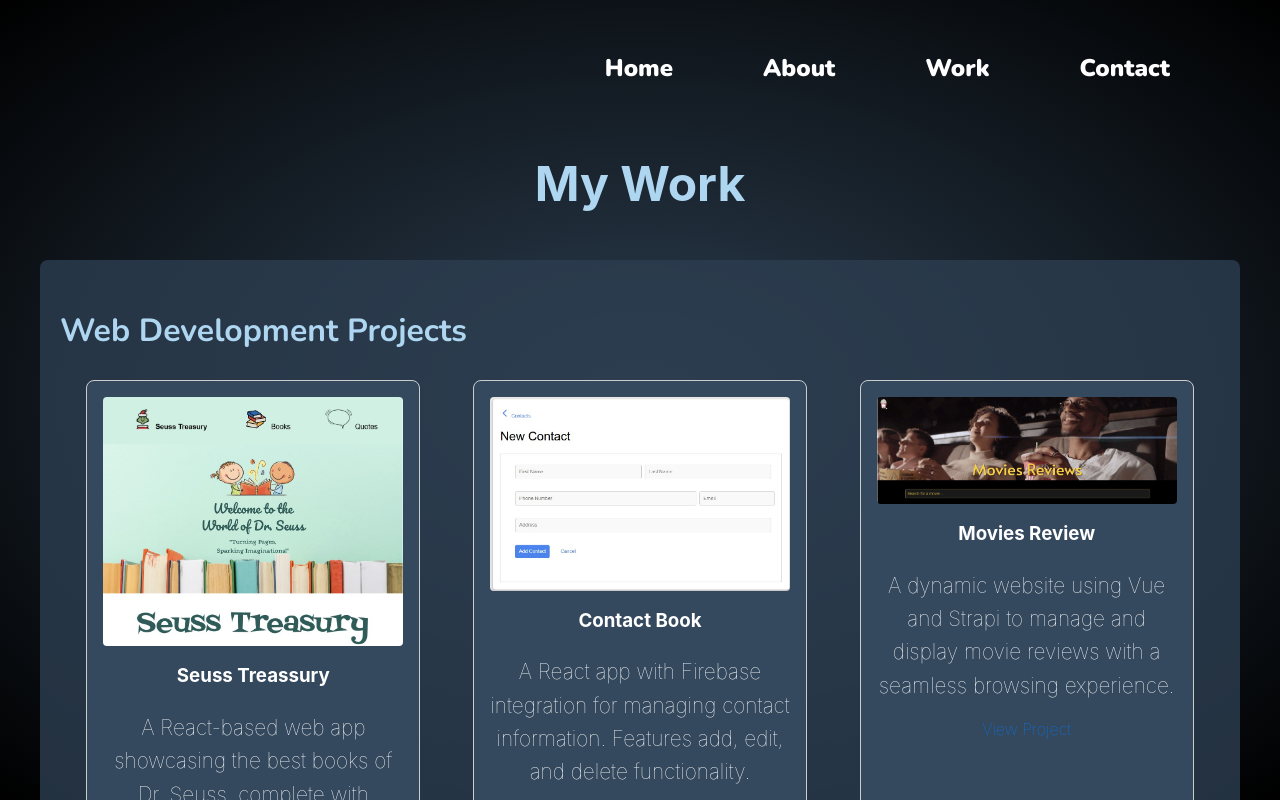
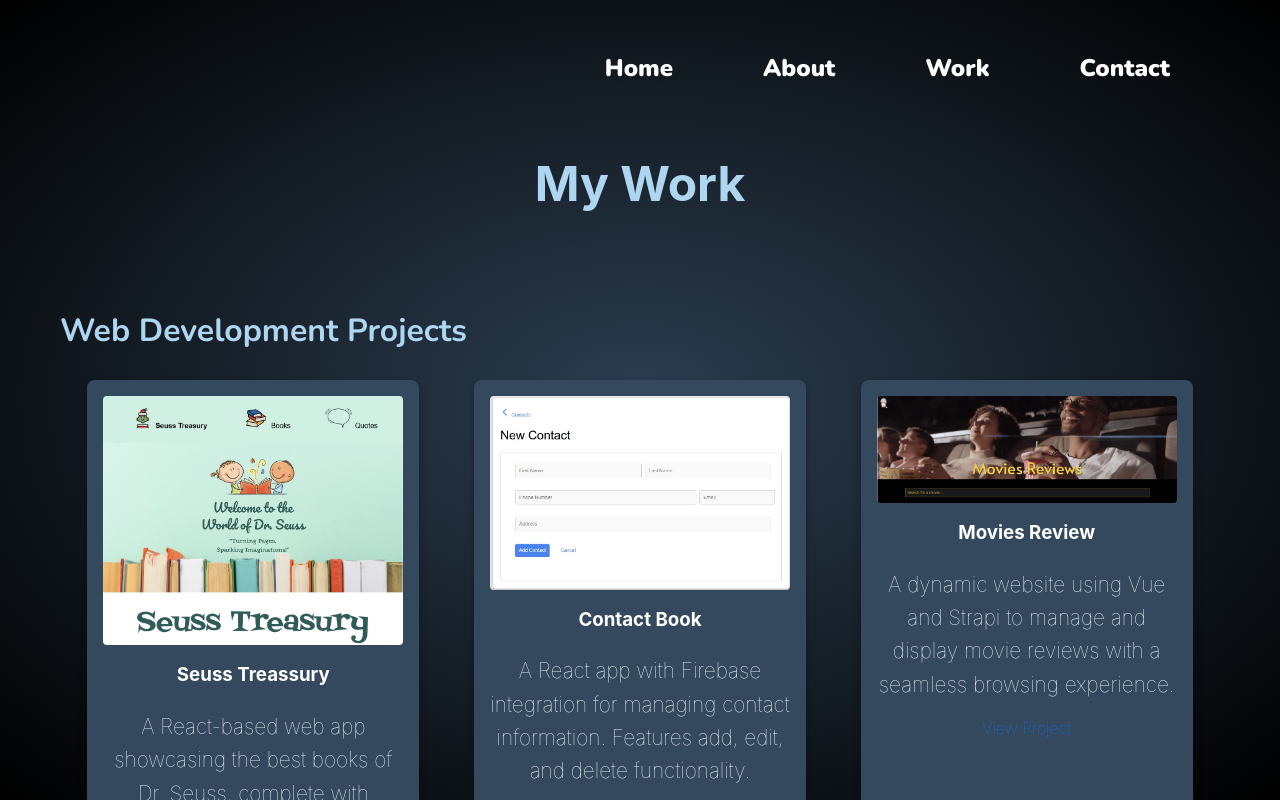
Before and after one commit to muri0031/my-vue-app, a Vue app: page /work in a window 1280 px wide. Shown: the top 800 px of the page. Built offline with nearby package versions, Linux system fonts and the light colour scheme; a web font is replaced by a local one.

Commit message:
cards changed

```diff
--- a/src/components/ProjectCard.vue
+++ b/src/components/ProjectCard.vue
@@ -19,12 +19,12 @@ export default {
 
   <style scoped>
   .project-card {
-    border: 1px solid #ccc;
     border-radius: 8px;
     padding: 16px;
     margin: 10px;
     width: 300px;
     text-align: center;
+    box-shadow: 0 4px 10px rgba(0, 0, 0, 0.3);
   }
 
   .project-card img {
--- a/src/views/Work.vue
+++ b/src/views/Work.vue
@@ -101,7 +101,6 @@ export default {
   section {
     margin: 40px 0;
     padding: 20px; /* Add padding to sections */
-  background-color: rgba(44, 62, 80, 0.8); /* Slightly transparent background */
   border-radius: 8px; /* Rounded corners */
   }
 
@@ -123,11 +122,12 @@ export default {
   background-color: #34495E; /* Card background color */
   border-radius: 8px; /* Rounded corners */
   overflow: hidden; /* Hide overflow */
-  transition: transform 0.3s; /* Smooth hover effect */
+  transition: transform 0.3s,  box-shadow 0.3s; /* Smooth hover effect */
 }
 
 .project-card:hover {
   transform: scale(1.05); /* Scale up on hover */
+  box-shadow: 0 0 20px rgba(174, 214, 241, 0.8), 0 0 40px rgba(174, 214, 241, 0.6);
 }
 .project-card img {
   width: 100%; /* Full width for images height: auto; /* Maintain aspect ratio */
@@ -156,9 +156,6 @@ export default {
   transition: background-color 0.3s; /* Smooth hover effect */
 }
 
-.project-card a:hover {
-  background-color: #2C3E50; /* Darker background on hover */
-  color: white; /* Change text color on hover */
-}
+
 
   </style>
```
